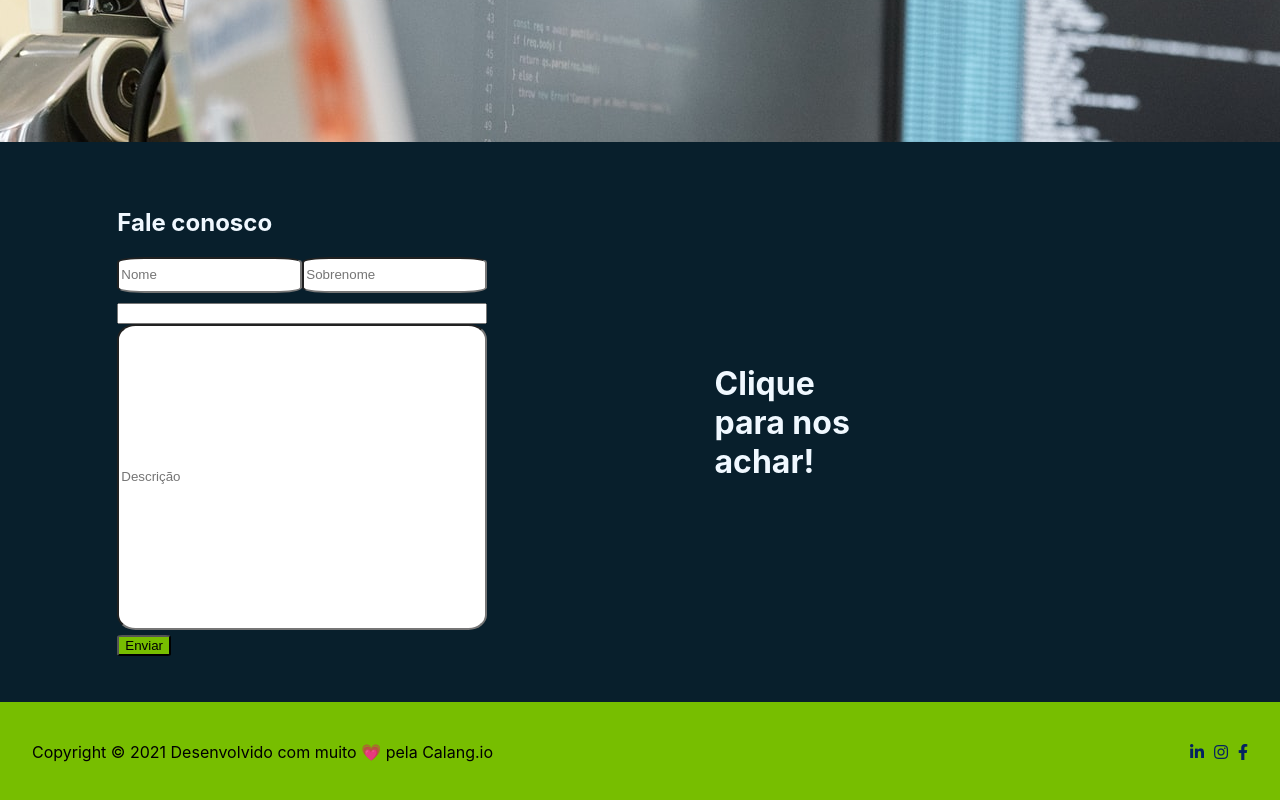
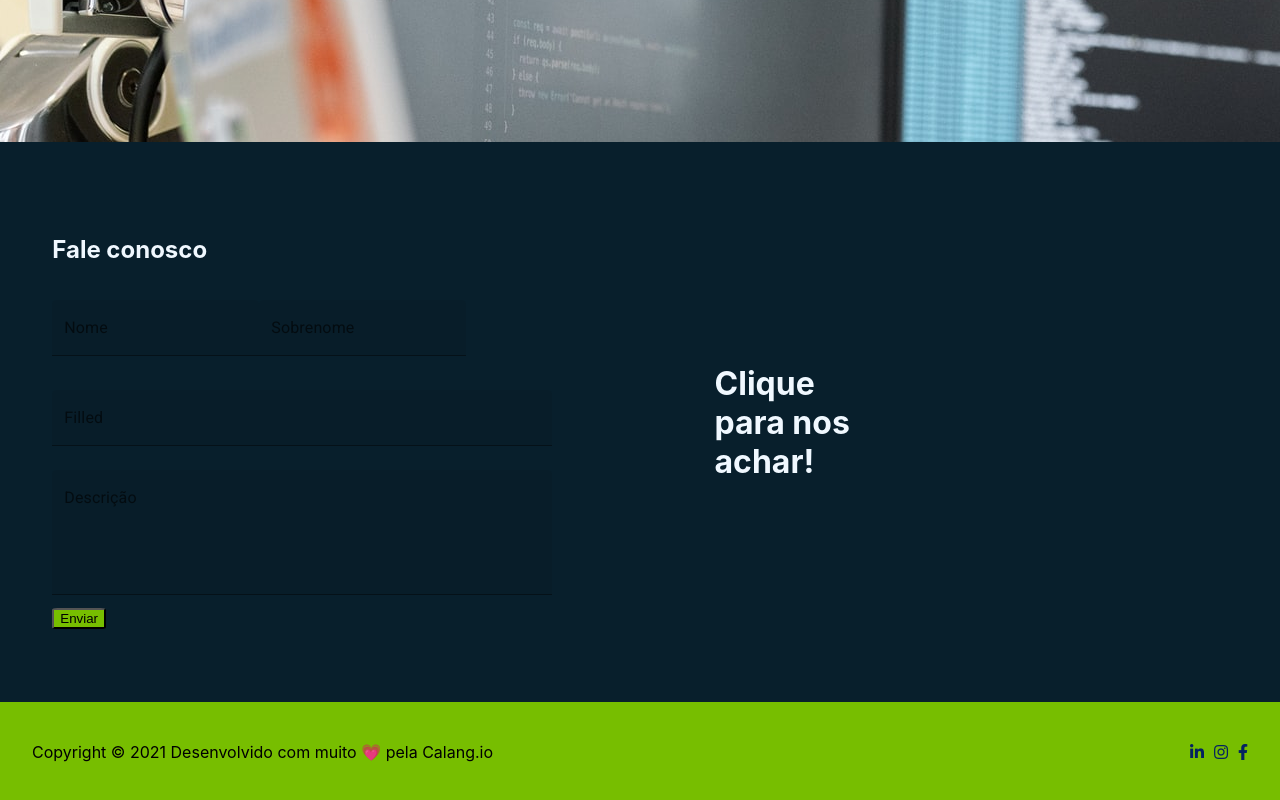
Before and after one commit to FelipeFelipeRenan/-prototipo-site, a React (Create React App) app: page / in a window 1280 px wide. Shown: the part 2358-3158 px from the top of the page. Built offline with nearby package versions, Linux system fonts and the light colour scheme.

Commit message:
Change default form inputs for material-ui custom inputs

```diff
--- a/package.json
+++ b/package.json
@@ -3,6 +3,10 @@
   "version": "0.1.0",
   "private": true,
   "dependencies": {
+    "@emotion/react": "^11.7.1",
+    "@emotion/styled": "^11.6.0",
+    "@material-ui/core": "^4.12.3",
+    "@mui/material": "^5.2.8",
     "@testing-library/jest-dom": "^5.11.4",
     "@testing-library/react": "^11.1.0",
     "@testing-library/user-event": "^12.1.10",
--- a/public/index.html
+++ b/public/index.html
@@ -11,7 +11,8 @@
       href="https://fonts.googleapis.com/css2?family=Roboto:wght@300&display=swap"
       rel="stylesheet"
     />
-
+    <link rel="stylesheet" href="https://fonts.googleapis.com/css?family=Roboto:300,400,500,700&display=swap" />
+    <link rel="stylesheet" href="https://fonts.googleapis.com/icon?family=Material+Icons" />
     <link
       rel="stylesheet"
       href="https://pro.fontawesome.com/releases/v5.10.0/css/all.css"
--- a/src/components/Form/index.jsx
+++ b/src/components/Form/index.jsx
@@ -1,5 +1,6 @@
+import { TextField } from "@mui/material";
+import InputTel from "../Input";
 import "./index.scss";
-import InputMask from 'react-input-mask';
 
 const Form = () => {
   return (
@@ -11,16 +12,28 @@ const Form = () => {
           <form>
             <h2>Fale conosco</h2>
             <div className="form-nomes">
-              <input type="text" placeholder="Nome" />
-              <input type="text" placeholder="Sobrenome" />
+              <TextField
+                id="filled-basic"
+                label="Nome"
+                variant="filled"
+                margin="normal"
+              />
+              <TextField
+                id="filled-basic"
+                label="Sobrenome"
+                variant="filled"
+                margin="normal"
+              />
             </div>
+            <InputTel />
             <div className="form-informacoes">
-             <InputMask mask="(99)99999-9999" className="tel"></InputMask>
-
-              <input
-                type="text"
-                placeholder="Descrição"
-                className="descricao"
+              <TextField
+                id="outlined-multiline-static"
+                label="Descrição"
+                multiline
+                rows={4}
+                variant="filled"
+                margin="normal"
               />
             </div>
             <button type="submit">Enviar</button>
@@ -33,7 +46,7 @@ const Form = () => {
               target="_blank"
               rel="noreferrer"
             >
-             <h1 id="localize">Clique para nos achar!</h1>
+              <h1 id="localize">Clique para nos achar!</h1>
             </a>
           </div>
         </div>
--- a/src/components/Form/index.scss
+++ b/src/components/Form/index.scss
@@ -51,16 +51,6 @@
     flex-wrap: wrap;
     gap: 20px;
     margin-bottom: 10px;
-
-    .tel {
-      height: 30px;
-      border-radius: 15%;
-    }
-
-    input {
-      height: 30px;
-      border-radius: 15%;
-    }
   }
   .form-informacoes {
     display: flex;
--- /dev/null
+++ b/src/components/Input/index.jsx
@@ -0,0 +1,25 @@
+import InputMask from "react-input-mask";
+import { TextField } from "@mui/material";
+
+// Will work fine
+const InputTel = (props) => (
+  <InputMask
+    mask="(99) 99999-9999"
+    value={props.value}
+    onChange={props.onChange}
+  >
+    {(inputProps) => (
+      <TextField
+        id="filled-basic"
+        label="Filled"
+        variant="filled"
+        sx={{ width: "500px" }}
+        margin="normal"
+        color="warning"
+
+      />
+    )}
+  </InputMask>
+);
+
+export default InputTel;
```
Also changed, not shown: 2 other files (tests, documents, lock files or other folders).
